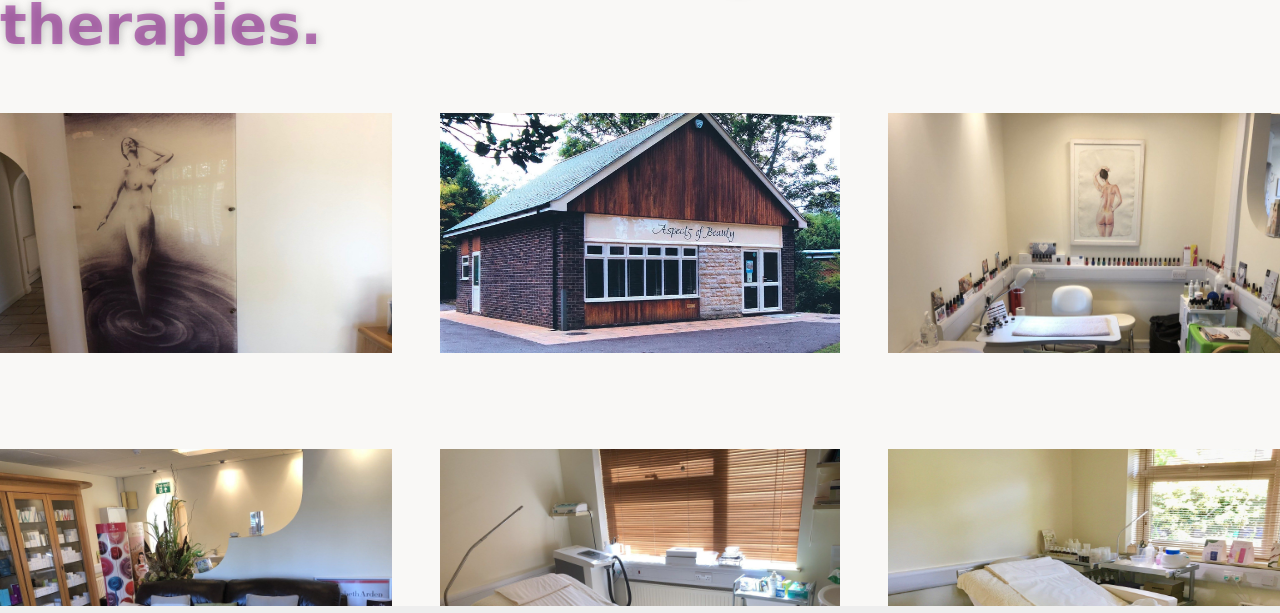
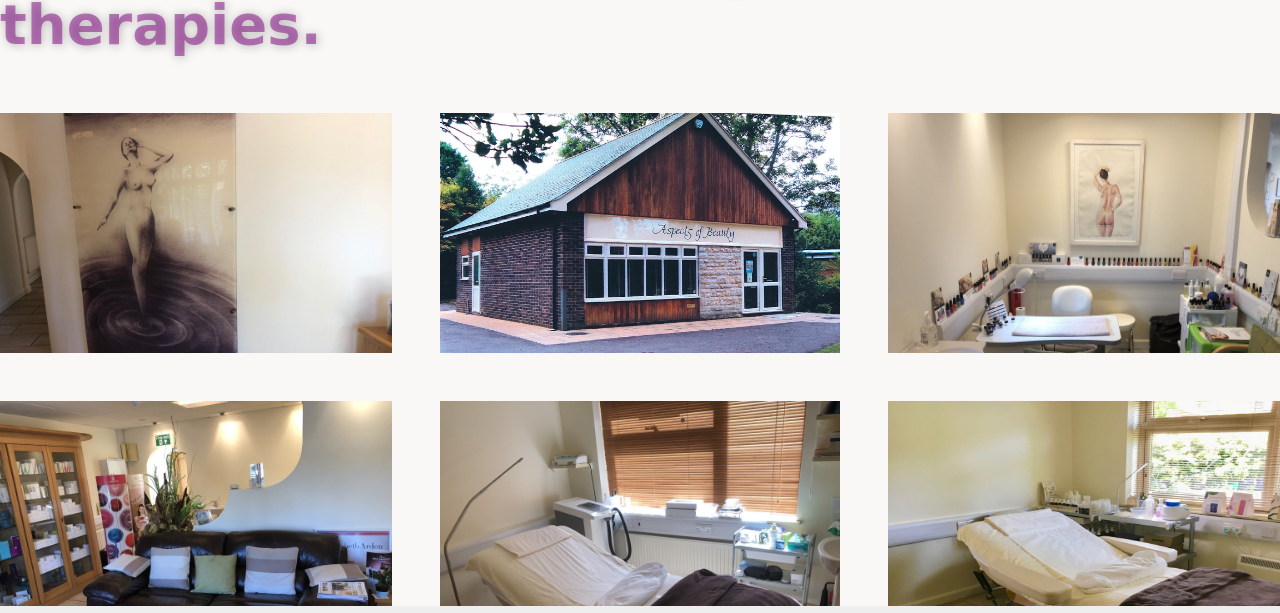
Before and after one commit to Geoff-Walker/portfolio-aspects-of-beauty, a plain HTML site: page about.html in a window 1280 px wide. Shown: the part 1391-2004 px from the top of the page. Drawn offline with Linux system fonts and the light colour scheme; a web font is replaced by a local one.

Commit message:
small layout tweak

```diff
--- a/styles.css
+++ b/styles.css
@@ -549,7 +549,7 @@
 	grid-template-columns: repeat(3, 25rem);
 	grid-template-rows: repeat(2, 18rem);
 
-	grid-gap: 3rem;
+	grid-column-gap: 3rem;
 }
 
 .about__grid-div {
```
